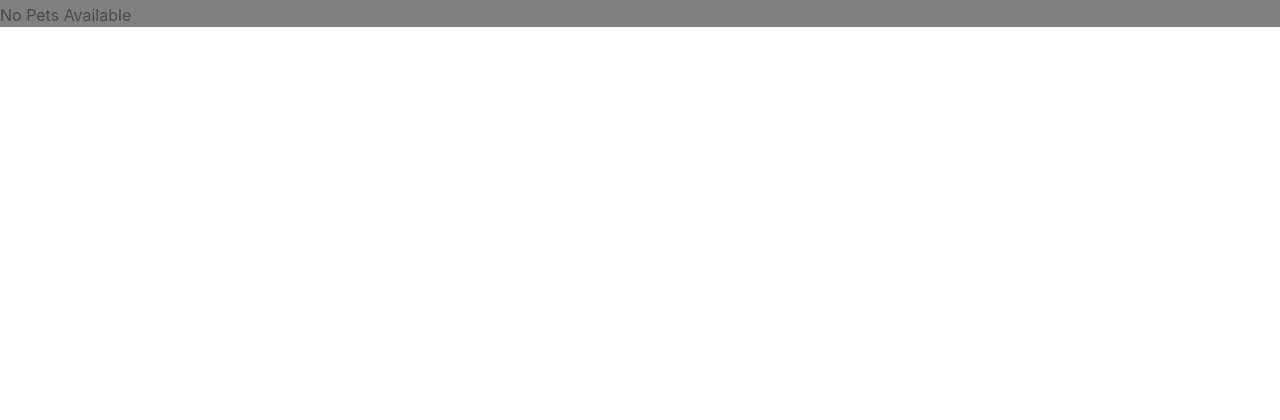
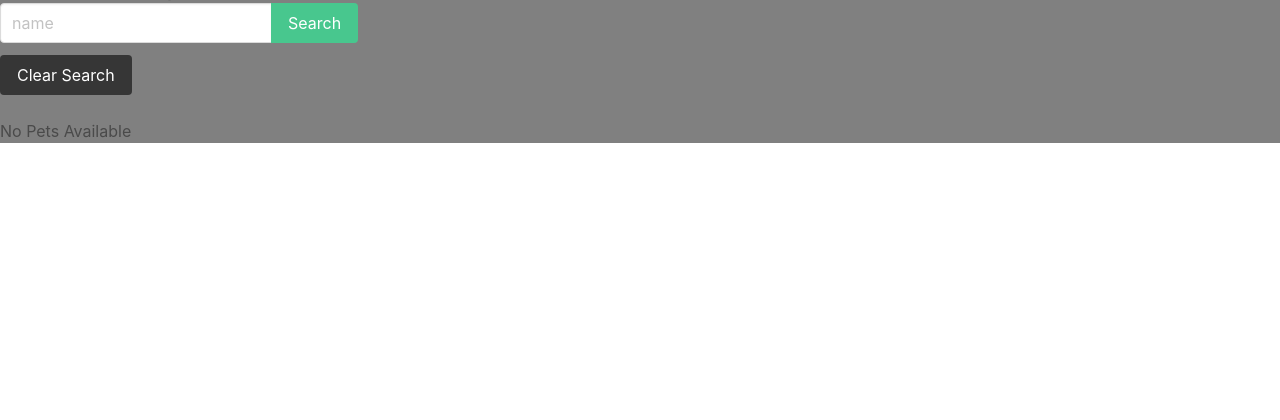
Before and after one commit to AddyRdz/MyPetPro, a Django app: page /pet/ in a window 1280 px wide. Shown: the part 105-525 px from the top of the page. Run offline with Django 4.2, Linux system fonts and the light colour scheme; data that the repository does not hold is empty.

Commit message:
Added Search Function on Pet_List view

```diff
--- a/main_app/templates/pet_list.html
+++ b/main_app/templates/pet_list.html
@@ -3,6 +3,19 @@
 {% block content %}
 
 <h1>This is the Pet_List Page!</h1>
+<form class="mb-5" method="get">
+    <div class="field has-addons">
+      <div class="control">
+        <!--  Our input will search by name of artist  -->
+        <input class="input" type="text" name="name" placeholder="name" />
+      </div>
+      <div class="control">
+        <input class="button is-success" type="submit" value="Search" />
+      </div>
+    </div>
+    <!--  This anchor tag will redirect back to artist list without a query param -->
+    <a class="button is-dark" href="{% url 'pet_list' %}">Clear Search</a>
+  </form>
 
 {% for pet in pets %}
 <a href="{% url 'pet_detail' pet.pk%}"><p>{{ pet.name }}</p></a>
--- a/main_app/views.py
+++ b/main_app/views.py
@@ -40,21 +40,18 @@ class PetList(TemplateView):
 
     def get_context_data(self, **kwargs):
         context = super().get_context_data(**kwargs)
-        # This information will be used once I have added a search function to my pet_list 3/1 pm :30min
-        # name = self.request.GET.get("name")
-        # print(name)
-        # if name != None:
-        #     context['pets'] = Pet.objects.filter(name__icontains=name)
-        #     context['header'] =f"Results for: {name}"
-        # else:
-        #     context['pets'] = Pet.objects.all()
-        #     context['header'] = 'Pets'
-        # return context
+
+        name = self.request.GET.get("name")
+        print(name)
+        if name != None:
+            context['pets'] = Pet.objects.filter(name__icontains=name)
+            context['header'] =f"Results for: {name}"
+        else:
+            context['pets'] = Pet.objects.all()
+            context['header'] = 'Pets'
+        return context
 
 
-
-        context['pets'] = Pet.objects.all()
-        return context
 
 class PetCreate(View):
     def post(self, request):
```
Also changed, not shown: main_app/templates/pet_detail.html (line endings or trailing spaces).
